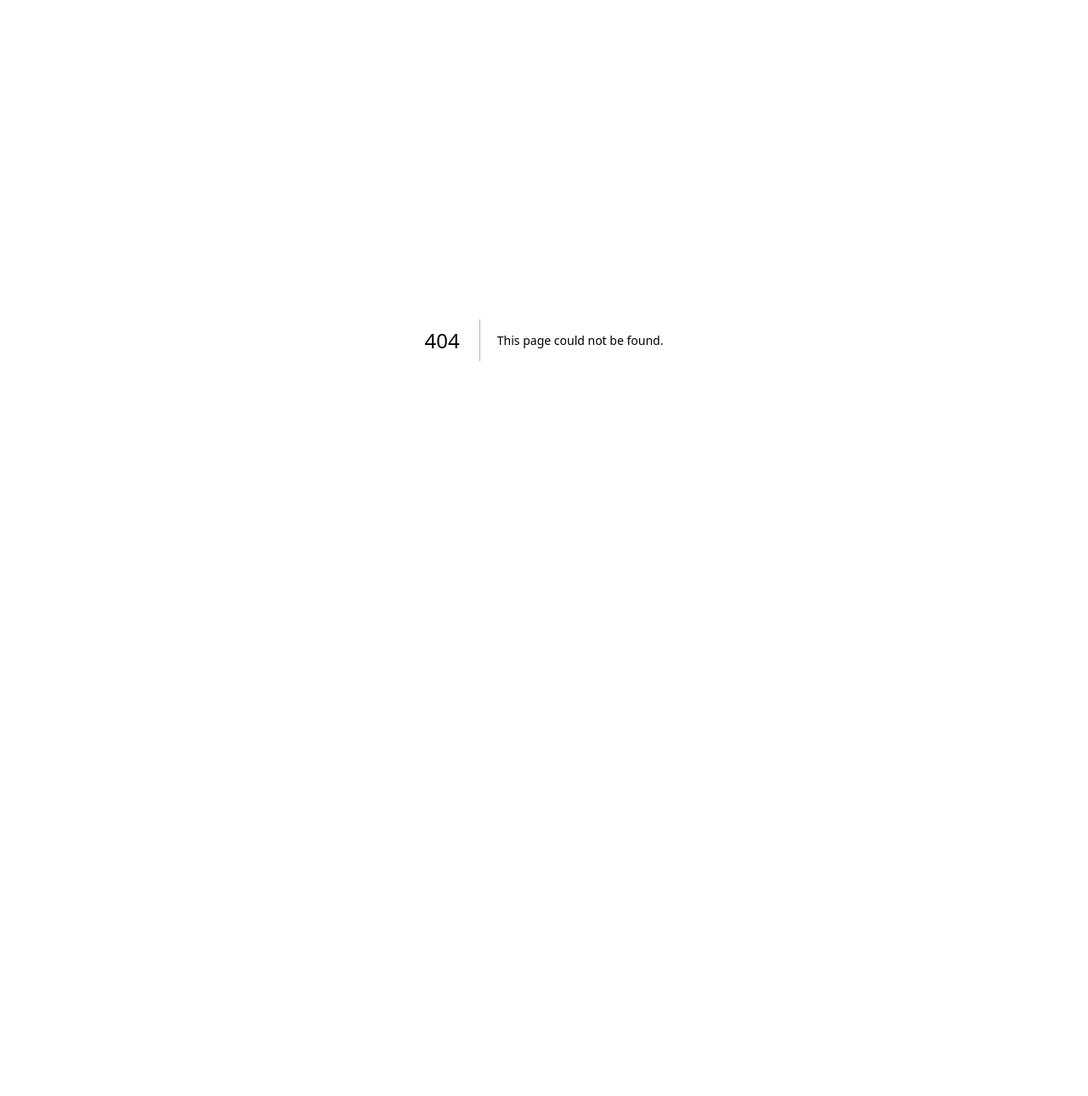
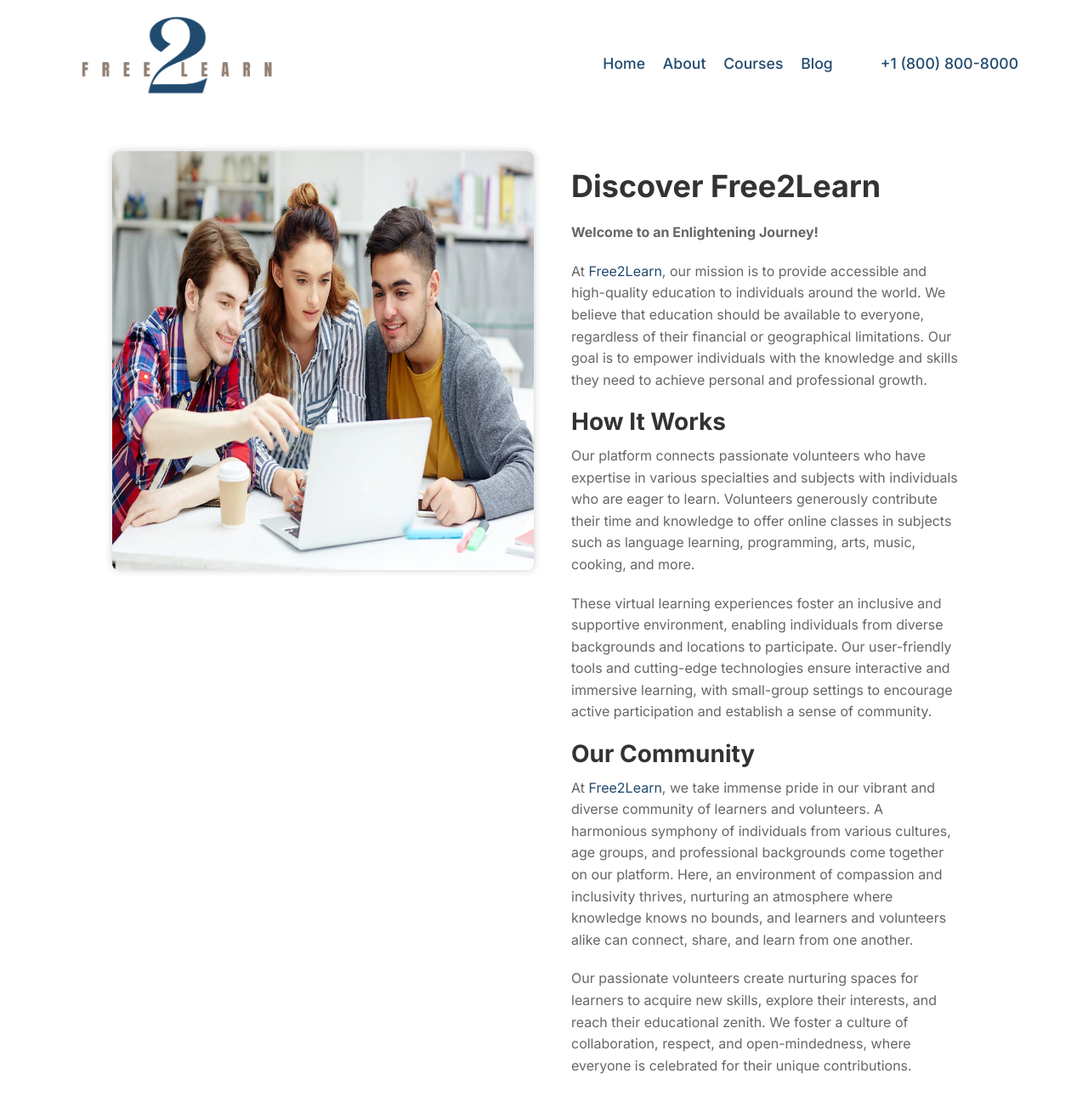
Before and after one commit to Free2Learn-Capstone/Free2Learn-Frontend, a Next.js app: page /about-us in a window 1280 px wide. Before the commit this address had no page. Shown: the top 1290 px of the page at 85% size. Before the commit the page ends 800 px from the top, so only its background shows below. Built offline with nearby package versions, Linux system fonts and the light colour scheme.

Commit message:
finish pages policy and about

```diff
--- /dev/null
+++ b/src/app/about-us/page.tsx
@@ -0,0 +1,16 @@
+import AboutUs from "../components/About-us/AboutUs"
+import Header from "@components/Header/Header";
+import Footer from "@components/Footer/Footer";
+import "bootstrap/dist/css/bootstrap.min.css";
+
+export default function Page() {
+  return (
+    <div className="container">
+      <Header />
+      <div className="mt-5">
+        <AboutUs></AboutUs>
+      </div>
+      <Footer></Footer>
+    </div>
+  );
+}
--- a/src/app/components/About-us/AboutUs.tsx
+++ b/src/app/components/About-us/AboutUs.tsx
@@ -1,84 +1,85 @@
-"use client";
-
 import React from "react";
 import "./about.css";
-import CountUp from "react-countup";
-import Image from "next/image";
-
-import aboutImg from "@app/assets/about-us.png";
+import Image from "next/image";import aboutImg from "@app/assets/about-us.png";
 
 const AboutUs = () => {
   return (
-    <section>
+    <section className="about-section">
       <div className="row">
         <div className="col col-lg-6 col-md-12">
           <div className="about__img">
-            <Image src={aboutImg} alt="" className="w-100" />
+            <Image src={aboutImg} alt="About Us" className="about-image" />
           </div>
         </div>
 
         <div className="col col-lg-6 col-md-12">
           <div className="about__content">
-            <h2>About Us</h2>
-            <p>Welcome to Free2Learn!</p>
+            <h2 className="about__title">Discover Free2Learn</h2>
+            <p className="about__intro">Welcome to an Enlightening Journey!</p>
             <p>
-              At Free2Learn, our mission is to provide accessible and
+              At <span className="brand-name">Free2Learn</span>, our mission is to provide accessible and
               high-quality education to individuals around the world. We believe
               that education should be available to everyone, regardless of
               their financial or geographical limitations. Our goal is to
               empower individuals with the knowledge and skills they need to
               achieve personal and professional growth.
             </p>
-
-            <h2>How It Works</h2>
+            <h2 className="about__subheading">How It Works</h2>
             <p>
               Our platform connects passionate volunteers who have expertise in
               various specialties and subjects with individuals who are eager to
               learn. Volunteers generously contribute their time and knowledge
               to offer online classes in subjects such as language learning,
               programming, arts, music, cooking, and more.
+
             </p>
             <p>
-              Our classes are conducted in a virtual environment, enabling
-              learners from diverse backgrounds and locations to participate. We
-              utilize user-friendly tools and technologies to facilitate
-              interactive and engaging learning experiences. Classes are
-              typically held in small groups to encourage active participation
-              and foster a sense of community.
+              These virtual learning experiences foster an inclusive and
+              supportive environment, enabling individuals from diverse
+              backgrounds and locations to participate. Our user-friendly tools
+              and cutting-edge technologies ensure interactive and immersive
+              learning, with small-group settings to encourage active
+              participation and establish a sense of community.
             </p>
-
-            <h2>Our Community</h2>
+            <h2 className="about__subheading">Our Community</h2>
             <p>
-              We are proud to have a vibrant and diverse community of learners
-              and volunteers. Free2Learn brings together individuals from
-              different cultures, age groups, and professional backgrounds. Our
-              platform fosters a supportive and inclusive environment, where
-              individuals can come together to share knowledge, connect, and
-              learn from one another.
+              At <span className="brand-name">Free2Learn</span>, we take immense
+              pride in our vibrant and diverse community of learners and
+              volunteers. A harmonious symphony of individuals from various
+              cultures, age groups, and professional backgrounds come together
+              on our platform. Here, an environment of compassion and
+              inclusivity thrives, nurturing an atmosphere where knowledge knows
+              no bounds, and learners and volunteers alike can connect, share,
+              and learn from one another.
             </p>
             <p>
-              Our volunteers are dedicated and passionate about their subjects,
-              and they create a nurturing space for learners to acquire new
-              skills, explore their interests, and pursue their educational
-              goals. We encourage collaboration, respect, and open-mindedness
-              among our community members.
+              Our passionate volunteers create nurturing spaces for learners to
+              acquire new skills, explore their interests, and reach their
+              educational zenith. We foster a culture of collaboration, respect,
+              and open-mindedness, where everyone is celebrated for their unique
+              contributions.
             </p>
-
-            <h2>Get Involved</h2>
+            <h2 className="about__subheading">Get Involved</h2>
             <p>
-              Whether you are an expert in a particular field or a lifelong
-              learner eager to expand your skills, Free2Learn offers
+              Whether you wield expertise in a specific field or are a lifelong
+              learner with an insatiable thirst for knowledge, Free2Learn offers
               opportunities for everyone. If you have a passion for teaching and
-              would like to contribute your knowledge to our community, consider
-              becoming a volunteer instructor. You can share your expertise and
-              make a positive impact on the lives of learners worldwide.
-            </p>
-            <p>
-              If you're interested in taking classes, browse through our course
-              catalog to discover a wide range of subjects. Enroll in the
-              classes that align with your interests and embark on a journey of
-              continuous learning. Join our community today and unlock your
-              potential!
+              desire to enrich lives, consider becoming a volunteer instructor
+              on our platform. By sharing your expertise, you can make a
+              profound impact on the lives of learners across the globe. If
+              you're eager to embark on a journey of continuous learning,
+              explore our vast course catalog encompassing a wide range of
+              subjects. Enroll in classes that align with your interests and
+              aspirations, and let the quest for knowledge ignite your
+              potential. Join our thriving community of visionaries, learners,
+              and educators. Experience the joy of mutual growth and discovery
+              as we collectively illuminate the path of knowledge and
+              enlightenment. Together, let's redefine education, making it a
+              beacon of hope and empowerment for all. Unleash your potential
+              with Free2Learn and let the world become your limitless classroom.
+              <span className="brand-name">Unlock your mind</span>,{" "}
+              <span className="brand-name">Unlock your future</span> - Welcome
+              to Free2Learn!
             </p>
           </div>
         </div>
@@ -86,5 +87,4 @@ const AboutUs = () => {
     </section>
   );
 };
-
 export default AboutUs;
--- a/src/app/components/About-us/about.css
+++ b/src/app/components/About-us/about.css
@@ -1,3 +1,4 @@
+/*
 .counter {
     font-size: 2rem;
     font-weight: 600;
@@ -21,4 +22,87 @@
 
   .about__content h2 {
     font-weight: 600;
+  } */
+
+  /* about.css */
+
+.about-section {
+  padding: 50px;
+  background-color: #fff;
+}
+
+.about__img {
+  display: flex;
+  justify-content: center;
+  align-items: center;
+}
+
+.about__img img {
+  border-radius: 8px;
+  box-shadow: 0 0 10px rgba(0, 0, 0, 0.2);
+  max-width: 100%;
+}
+
+.about__content {
+  padding: 20px;
+}
+.about__title {
+  font-size: 36px;
+  font-weight: bold;
+  color: #333;
+  margin-bottom: 20px;
+}
+
+.about__subheading {
+  font-size: 28px;
+  font-weight: bold;
+  color: #333;
+  margin-top: 20px;
+  margin-bottom: 10px;
+}
+
+.brand-name {
+  color: #224a6f;
+}
+
+.about__intro {
+  font-size: 20px;
+  font-weight: bold;
+  color: #224a6f;
+  margin-bottom: 10px;
+}
+
+.about__content p {
+  font-size: 16px;
+  line-height: 1.6;
+  color: #666;
+  margin-bottom: 20px;
+}
+
+.col {
+  display: flex;
+  flex-direction: column;
+}
+
+.col-lg-6 {
+  flex: 0 0 50%;
+  max-width: 50%;
+}
+
+.col-md-12 {
+  flex: 0 0 100%;
+  max-width: 100%;
+}
+
+/* Responsive */
+@media (max-width: 768px) {
+  .col-lg-6,
+  .col-md-12 {
+    flex: 0 0 100%;
+    max-width: 100%;
   }
+
+  .row {
+    flex-direction: column;
+  }
+}
--- a/src/app/components/Footer/Footer.tsx
+++ b/src/app/components/Footer/Footer.tsx
@@ -9,11 +9,11 @@ import "./footer.css";
 const footerQuickLinks = [
   {
     display: "Home",
-    url: "#",
+    url: "/",
   },
   {
     display: "About US",
-    url: "#",
+    url: "/about-us",
   },
 
   {
@@ -30,7 +30,7 @@ const footerQuickLinks = [
 const footerInfoLinks = [
   {
     display: "Privacy Policy",
-    url: "/components/Privacy-policy",
+    url: "/privacy-policy",
   },
   {
     display: "Membership",
--- a/src/app/components/Footer/footer.css
+++ b/src/app/components/Footer/footer.css
@@ -2,8 +2,7 @@
     background-color: rgb(247, 247, 247);
     border-radius: 15px;
     margin-top: 100px;
-
-
+    padding: 60px;
 
   }
   .logo__img{
--- a/src/app/components/Header/Header.tsx
+++ b/src/app/components/Header/Header.tsx
@@ -4,16 +4,16 @@ import { useRef } from "react";
 import Image from "next/image";
 import logoImg from "@assets/logo.png";
 
-import './header.css';
+import "./header.css";
 
 const navLinks = [
   {
     display: "Home",
-    url: "#",
+    url: "/",
   },
   {
     display: "About",
-    url: "#",
+    url: "/about-us",
   },
   {
     display: "Courses",
@@ -34,7 +34,15 @@ const Header = () => {
     <header className="header">
       <div className="navigation d-flex align-items-center justify-content-between">
         <div className="logo">
-            <Image src={logoImg} alt="" className="logo__img" width={200} height={130}/>
+          <a href="/">
+            <Image
+              src={logoImg}
+              alt="Logo Free2 Learn"
+              className="logo__img"
+              width={250}
+              height={150}
+            />
+          </a>
         </div>
 
         <div className="nav d-flex align-items-center gap-5">
--- a/src/app/components/Privacy-policy/privacyPolicy.css
+++ b/src/app/components/Privacy-policy/privacyPolicy.css
@@ -1,38 +1,58 @@
-.container {
-    max-width: 800px;
+@import url("https://fonts.googleapis.com/css2?family=Poppins:wght@100;200;300;400;500;600;700;800&display=swap");
+
+.privacy-policy-container {
+  font-family: "Poppins", sans-serif;
   margin: 0 auto;
   padding: 20px;
 }
 
-  h1 {
-    font-size: 28px;
+.privacy-policy-title {
+  font-size: 36px;
+  color: #224a6f;
+  text-align: center;
+  margin-bottom: 40px;
+}
+
+.privacy-policy-description {
+  font-size: 18px;
+  text-align: justify;
+  line-height: 1.5;
+  margin-bottom: 30px;
+}
+
+.privacy-policy-section {
+  font-size: 24px;
+  color: #224a6f;
+  margin-top: 40px;
   margin-bottom: 20px;
 }
 
-  h2 {
-    font-size: 24px;
-    margin-bottom: 15px;
+.privacy-policy-subtitle {
+  font-size: 18px;
+  color: #444;
+  line-height: 1.5;
+  margin-bottom: 20px;
 }
 
-  p {
+.privacy-policy-list {
   font-size: 16px;
-    margin-bottom: 10px;
+  color: #666;
+  list-style: disc;
+  margin-left: 40px;
+  margin-bottom: 20px;
 }
 
-  ul {
-    margin-bottom: 10px;
-    padding-left: 20px;
-  }
-
-  li {
-    margin-bottom: 5px;
-  }
-
-  a {
-    color: #007bff;
+.privacy-policy-list li a {
+  color: #224a6f;
   text-decoration: none;
 }
 
-  a:hover {
+.privacy-policy-list li a:hover {
   text-decoration: underline;
 }
+
+.privacy-policy-contact {
+  font-size: 18px;
+  color: #555;
+  margin-top: 30px;
+}
--- a/src/app/page.tsx
+++ b/src/app/page.tsx
@@ -21,7 +21,6 @@ export default async function Page() {
       <div className='container'>
         <Header />
         <HeroSection/>
-        <AboutUs/>
         <Courses/>
         <Features/>
         <FreeCourse/>
```
Also changed, not shown: src/app/components/Privacy-policy/PrivacyPolicy.tsx (+46 -46 lines), src/app/components/Privacy-policy/page.tsx (deleted, +0 -9 lines), src/app/privacy-policy/page.tsx (added, +16 -0 lines). Lines whose indentation alone changed are shown as unchanged.
